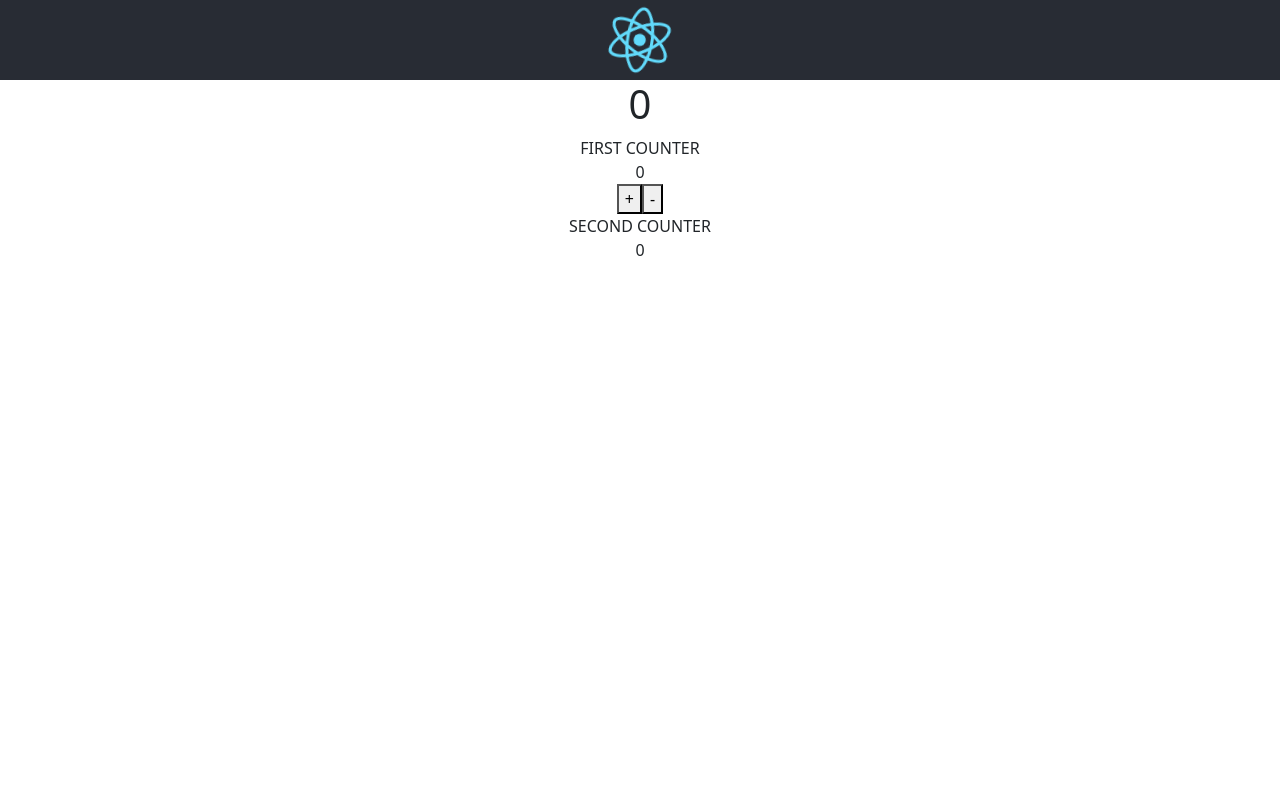
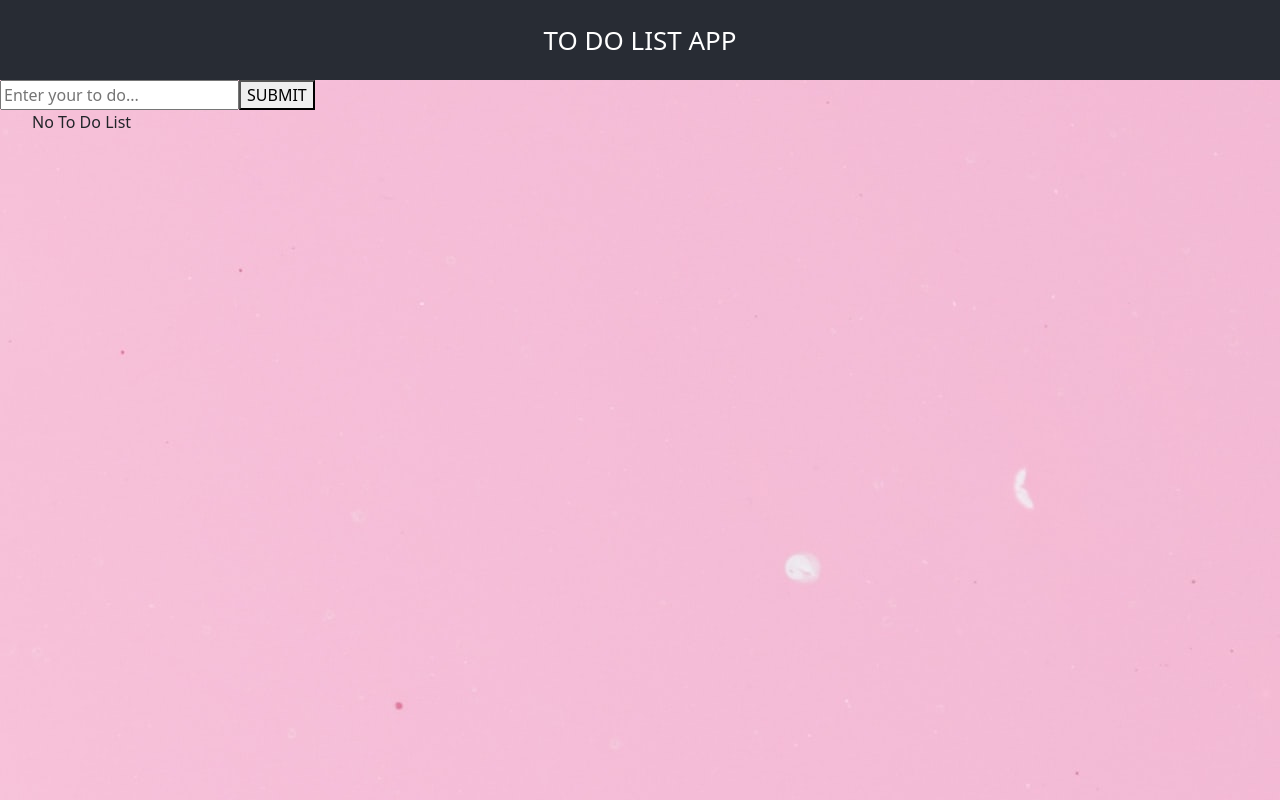
Before and after one commit to miftahayuk/learn-react, a React (Create React App) app: page / in a window 1280 px wide. Built offline with nearby package versions, Linux system fonts and the light colour scheme.

Commit message:
reduxreacttodolist done

```diff
--- a/src/App.js
+++ b/src/App.js
@@ -322,13 +322,13 @@
 // export default App;
 
 //===================LIST==============================//
-import logo from './images/logo.svg';
-import './App.css';
-import { Component } from 'react';
-// import FormOftrainee from './form-list/FormOftrainee';
-import FirstCounter from './reduxReact/FirstCounter';
-import SecondCounter from './reduxReact/SecondCounter';
-import { connect } from 'react-redux';
+// import logo from './images/logo.svg';
+// import './App.css';
+// import { Component } from 'react';
+// // import FormOftrainee from './form-list/FormOftrainee';
+// import FirstCounter from './reduxReact/FirstCounter';
+// import SecondCounter from './reduxReact/SecondCounter';
+// import { connect } from 'react-redux';
 // import ListOfTrainee from './form-list/ListOftrainee';
 
 
@@ -348,7 +348,7 @@ import { connect } from 'react-redux';
 
 // export default App;
 
-//==================HOC==============================
+//==================HOC==============================//
 
 // import ClickCounter from './Hoc/ClickCounter';
 // import HoverCounter from './Hoc/HoverCounter';
@@ -370,25 +370,49 @@ import { connect } from 'react-redux';
 
 
 //===================REDUX============================//
+// class App extends Component {
+//   render() {
+//     return (
+//       <div className="App">
+//         <header className="App-header">
+//           <img src={logo} className="App-logo" alt="logo" />
+//         </header>
+//         <h1>{this.props.number}</h1>
+//         <FirstCounter/>
+//         <br/>
+//         <SecondCounter/>
+//       </div>
+//     )
+//   }
+// }
+
+// const mapStateToProps=(state)=>{
+//   return{
+//     number : state.globalNumber
+//   }
+// }
+// export default connect(mapStateToProps) (App);
+
+//=================TO DO LIST REDUX=====================//
+import './reduxReactAssessment/styleReduxAss.css'
+import './App.css';
+import { Component} from 'react';
+import ListTodo from './reduxReactAssessment/List';
+import FormTodoList from './reduxReactAssessment/Form'
+
 class App extends Component {
   render() {
     return (
-      <div className="App">
+      <div>
         <header className="App-header">
-          <img src={logo} className="App-logo" alt="logo" />
+          TO DO LIST APP
         </header>
-        <h1>{this.props.number}</h1>
-        <FirstCounter/>
-        <br/>
-        <SecondCounter/>
+        <FormTodoList/>
+        <ListTodo/>
       </div>
     )
   }
 }
 
-const mapStateToProps=(state)=>{
-  return{
-    number : state.globalNumber
-  }
-}
-export default connect(mapStateToProps) (App);
+
+export default (App);
--- a/src/index.js
+++ b/src/index.js
@@ -7,12 +7,12 @@ import 'bootstrap/dist/css/bootstrap.min.css';
 import 'bootstrap/dist/js/bootstrap.bundle.min.js';
 import { createStore } from 'redux';
 import { Provider } from 'react-redux';
-import rootReducer from './reduxReact/globalReducer';
+// import rootReducer from './reduxReact/globalReducer';
+import reducerTodoList from './reduxReactAssessment/globalReducerAss';
 
 
-
-
-const store = createStore(rootReducer)
+// const store = createStore(rootReducer)
+const store= createStore(reducerTodoList)
 
 ReactDOM.render(
   //provider ini dr react-redux (pintu masuk) supaya si store ini bisa dipanggil oleh app dan anak2nya
--- a/src/reduxReact/FirstCounter.js
+++ b/src/reduxReact/FirstCounter.js
@@ -24,6 +24,7 @@ const mapStateToProps=(state)=>{
     }
 }
 
+
 const mapDispatchToProps=(dispatch)=>{
     return{
         handlePlus:()=>dispatch({type: ActionType.PLUS}),
--- /dev/null
+++ b/src/reduxReactAssessment/Form.js
@@ -0,0 +1,32 @@
+import {useState } from "react";
+import { useDispatch } from "react-redux";
+
+const FormTodoList=()=>{
+  const dispatch=useDispatch();
+  const [newTodo, setNewTodo]=useState();
+  const handleChange =event => setNewTodo(event.target.value);
+  const handleSubmit=()=>dispatch({
+    type:'ADD_TODO',
+    payload:{
+      label: newTodo,
+      id: Math.ceil(Math.random()*100)
+    }
+  })
+  //Math.random() always returns a number lower than 1.
+
+  return(
+    <>
+    <input value={newTodo} onChange={handleChange} type="text" placeholder="Enter your to do..."/>
+    <button onClick={handleSubmit}>SUBMIT</button>
+    </>
+  )
+}
+
+//Note:
+//useState memberikan dua hal: nilai state saat ini dan fungsi untuk memperbarui nilai tersebut.
+//Anda dapat memanggil fungsi ini dari sebuah event handler atau dimanapun.
+
+//This hook returns a reference to the dispatch function from the Redux store.
+//You may use it to dispatch actions as needed.
+
+export default FormTodoList
--- /dev/null
+++ b/src/reduxReactAssessment/List.js
@@ -0,0 +1,39 @@
+import { Component } from "react";
+import { connect } from "react-redux";
+
+class ListTodo extends Component{
+  render(){
+    return(
+      <>
+      <ul>
+          {(this.props.todos.length>0)?this.props.todos.map((todo, index)=>{
+              return<li key={index} onClick={()=>this.props.handleClick(todo.id)}>{todo.label}</li>})
+              : <p>No To Do List</p>
+          }
+      </ul>
+      </>
+    )
+  }
+}
+
+
+const mapStateToProps=(state)=>{
+    return{
+        todos : state.todos
+    }
+}
+
+const mapDispatchToProps=(dispatch)=>{
+    return{
+      handleClick:(id)=>dispatch({
+      type:'DELETE_TODO',
+      payload:id
+      })
+    }
+}
+
+//notes gais:
+//An action object can have other fields with additional information about what happened.
+//By convention, we put that information in a field called payload.
+
+export default connect(mapStateToProps,mapDispatchToProps) (ListTodo)
--- /dev/null
+++ b/src/reduxReactAssessment/globalReducerAss.js
@@ -0,0 +1,22 @@
+const initialState={
+    todos:[]
+}
+
+const reducerTodoList=(state=initialState, action)=>{
+    switch (action.type){
+        case 'ADD_TODO':
+            return{
+                ...state,
+                todos:[...state.todos, action.payload],
+            }
+        case 'DELETE_TODO':
+            return{
+                ...state,
+                todos: state.todos.filter(todo=>todo.id!==action.payload)
+            }
+        default:
+            return state;
+    }
+}
+
+export default reducerTodoList
--- /dev/null
+++ b/src/reduxReactAssessment/styleReduxAss.css
@@ -0,0 +1,3 @@
+body{
+    background: url("gradasi.jpg");
+}
```
Also changed, not shown: src/reduxReactAssessment/gradasi.jpg (added).
